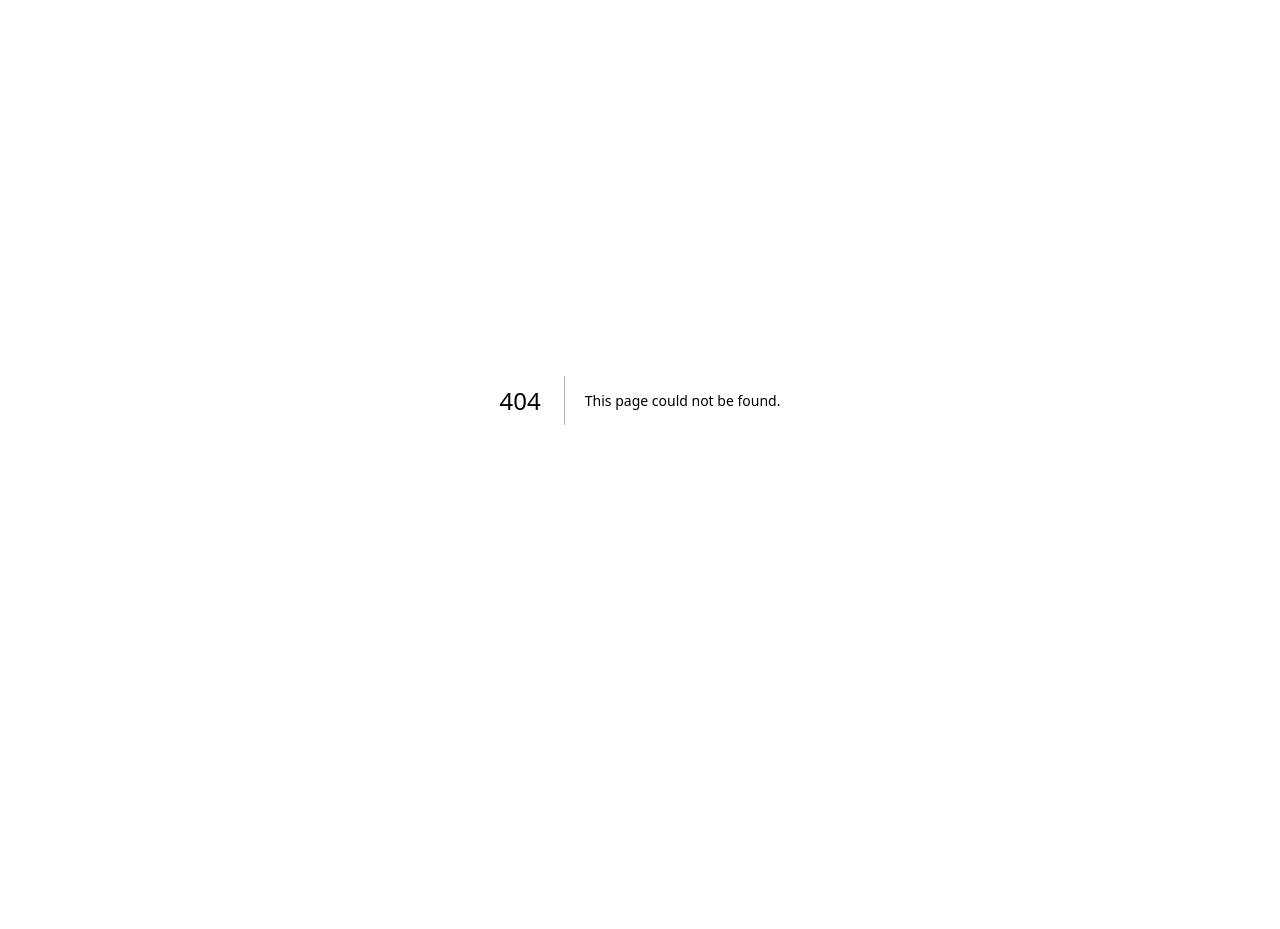
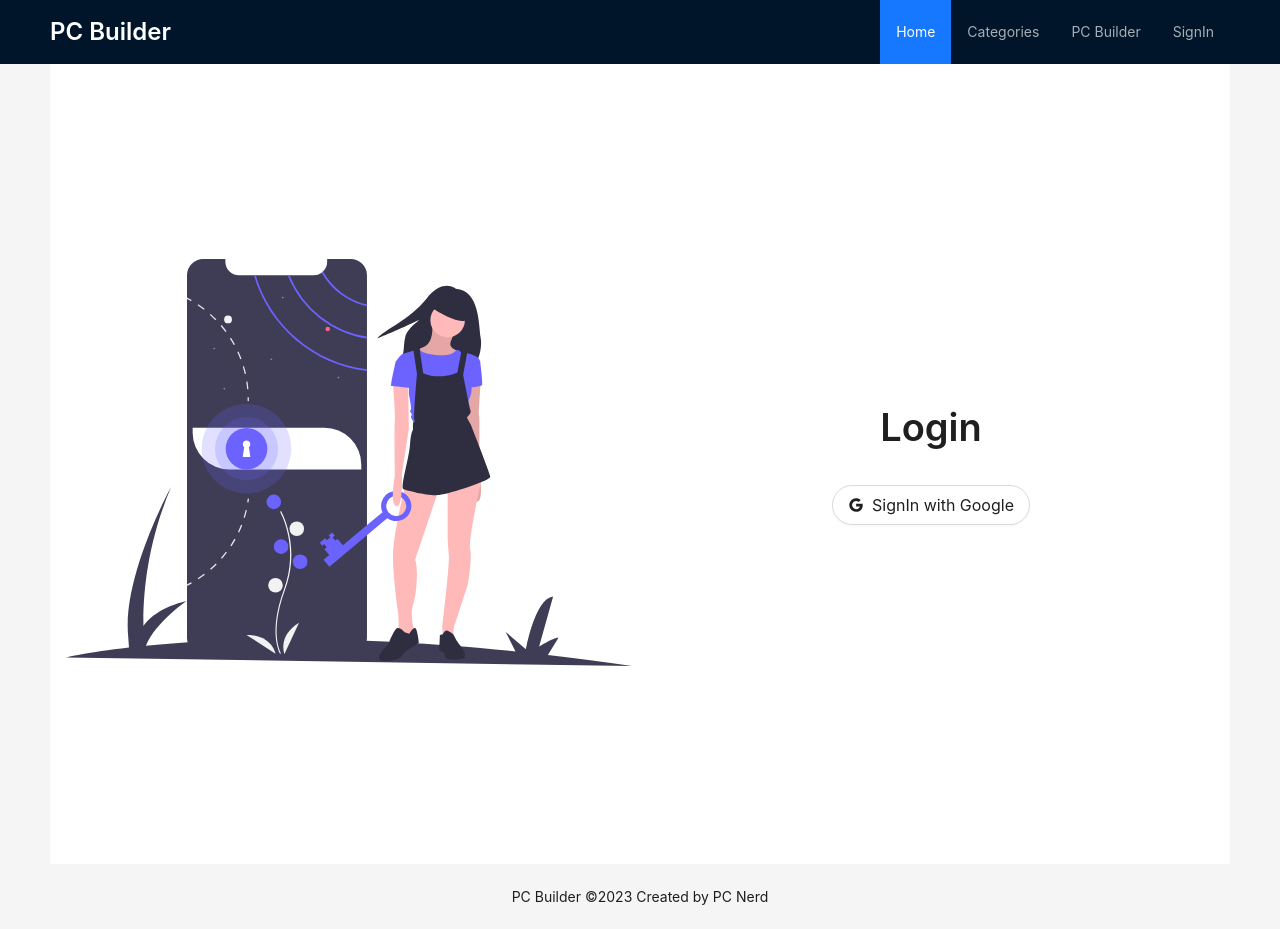
Before and after one commit to pallabbarman/pc-builder, a Next.js app: page /signin in a window 1280 px wide. Before the commit this address had no page. Before the commit the page ends 800 px from the top, so only its background shows below. Built offline with nearby package versions, Linux system fonts and the light colour scheme.

Commit message:
login page added

```diff
--- a/src/layouts/Navbar.tsx
+++ b/src/layouts/Navbar.tsx
@@ -1,20 +1,53 @@
 import type { MenuProps } from 'antd';
 import { Menu } from 'antd';
 import Link from 'next/link';
+import { useState } from 'react';
 
 const items: MenuProps['items'] = [
     {
-        label: <Link href="/">CPU / Processor</Link>,
-        key: 'cpu',
+        label: <Link href="/">Home</Link>,
+        key: 'home',
     },
     {
-        label: <Link href="/">Motherboard</Link>,
-        key: 'motherboard',
+        label: 'Categories',
+        key: 'categories',
+        children: [
+            {
+                label: <Link href="/">CPU / Processor</Link>,
+                key: 'cpu',
+            },
+            {
+                label: <Link href="/">Motherboard</Link>,
+                key: 'motherboard',
+            },
+        ],
+    },
+    {
+        label: <Link href="/">PC Builder</Link>,
+        key: 'pc-builder',
+    },
+    {
+        label: <Link href="/signin">SignIn</Link>,
+        key: 'signin',
     },
 ];
 
 const Navbar = () => {
-    return <Menu theme="dark" mode="horizontal" items={items} />;
+    const [current, setCurrent] = useState('home');
+
+    const onClick: MenuProps['onClick'] = (e) => {
+        setCurrent(e.key);
+    };
+
+    return (
+        <Menu
+            onClick={onClick}
+            selectedKeys={[current]}
+            theme="dark"
+            mode="horizontal"
+            items={items}
+        />
+    );
 };
 
 export default Navbar;
--- a/src/layouts/RootLayout.tsx
+++ b/src/layouts/RootLayout.tsx
@@ -1,9 +1,11 @@
-import { Layout, Typography, theme } from 'antd';
+import { Grid, Layout, Typography, theme } from 'antd';
+import Link from 'next/link';
 import { ReactNode } from 'react';
 import Navbar from './Navbar';
 
 const { Header, Content, Footer } = Layout;
 const { Title } = Typography;
+const { useBreakpoint } = Grid;
 
 interface RootLayoutProps {
     children: ReactNode;
@@ -14,6 +16,8 @@ const RootLayout = ({ children }: RootLayoutProps) => {
         token: { colorBgContainer },
     } = theme.useToken();
 
+    const { lg } = useBreakpoint();
+
     return (
         <Layout className="layout">
             <Header
@@ -23,10 +27,12 @@ const RootLayout = ({ children }: RootLayoutProps) => {
                     justifyContent: 'space-between',
                 }}
             >
-                <Title level={3} style={{ color: 'white', margin: 0 }}>
-                    PC Builder
-                </Title>
-                <Navbar />
+                <Link href="/">
+                    <Title level={3} style={{ color: 'white', margin: 0 }}>
+                        PC Builder
+                    </Title>
+                </Link>
+                {lg && <Navbar />}
             </Header>
             <Content style={{ padding: '0 50px' }}>
                 <div
--- /dev/null
+++ b/src/pages/signin.tsx
@@ -0,0 +1,54 @@
+import RootLayout from '@/layouts/RootLayout';
+import { GoogleOutlined } from '@ant-design/icons';
+import { Button, Col, Row, Typography } from 'antd';
+import Image from 'next/image';
+import type { ReactElement } from 'react';
+
+const { Title } = Typography;
+
+const SignIn = () => {
+    return (
+        <Row
+            gutter={[16, 16]}
+            style={{
+                minHeight: '100vh',
+                alignItems: 'center',
+                justifyContent: 'center',
+                padding: '1rem',
+            }}
+        >
+            <Col md={{ span: 24 }} lg={{ span: 12 }}>
+                <Image
+                    src="/login.svg"
+                    alt="login"
+                    width={100}
+                    height={100}
+                    layout="responsive"
+                />
+            </Col>
+            <Col md={{ span: 24 }} lg={{ span: 12 }}>
+                <Row
+                    justify={'center'}
+                    align={'middle'}
+                    style={{ flexDirection: 'column' }}
+                    gutter={[32, 16]}
+                >
+                    <Col>
+                        <Title level={1}>Login</Title>
+                    </Col>
+                    <Col>
+                        <Button shape="round" size="large">
+                            <GoogleOutlined /> SignIn with Google
+                        </Button>
+                    </Col>
+                </Row>
+            </Col>
+        </Row>
+    );
+};
+
+SignIn.getLayout = function getLayout(page: ReactElement) {
+    return <RootLayout>{page}</RootLayout>;
+};
+
+export default SignIn;
```
Also changed, not shown: public/login.svg (added).
